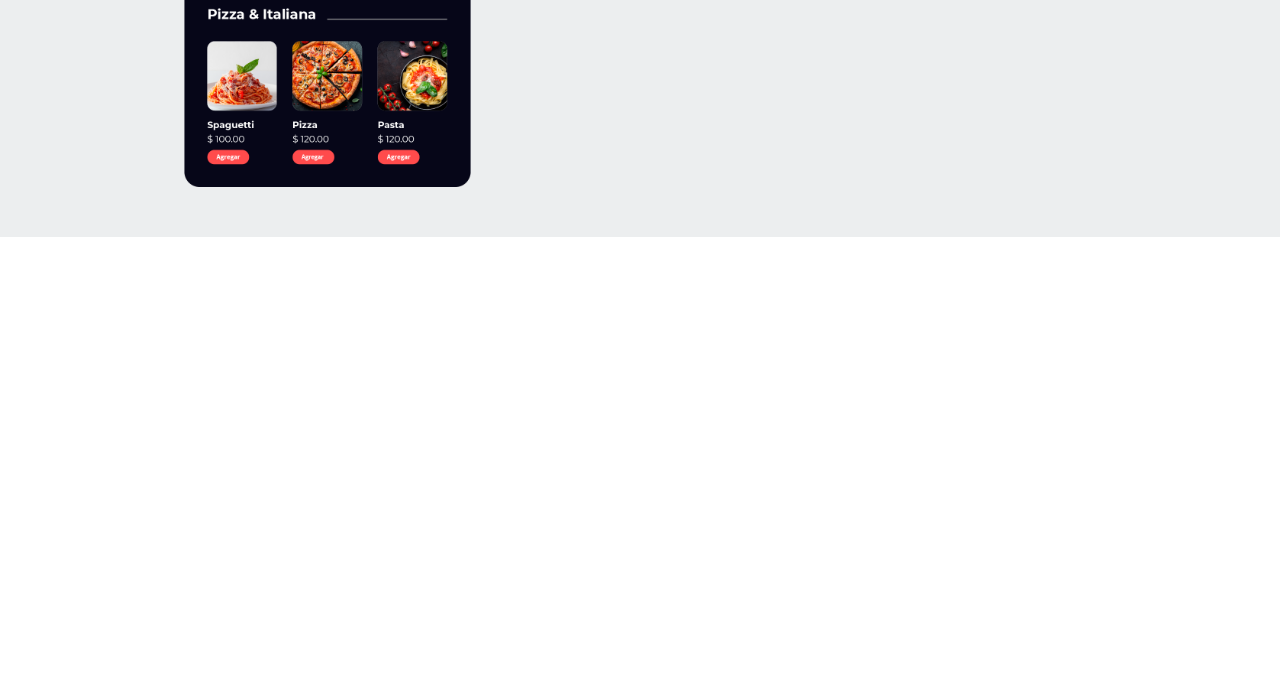
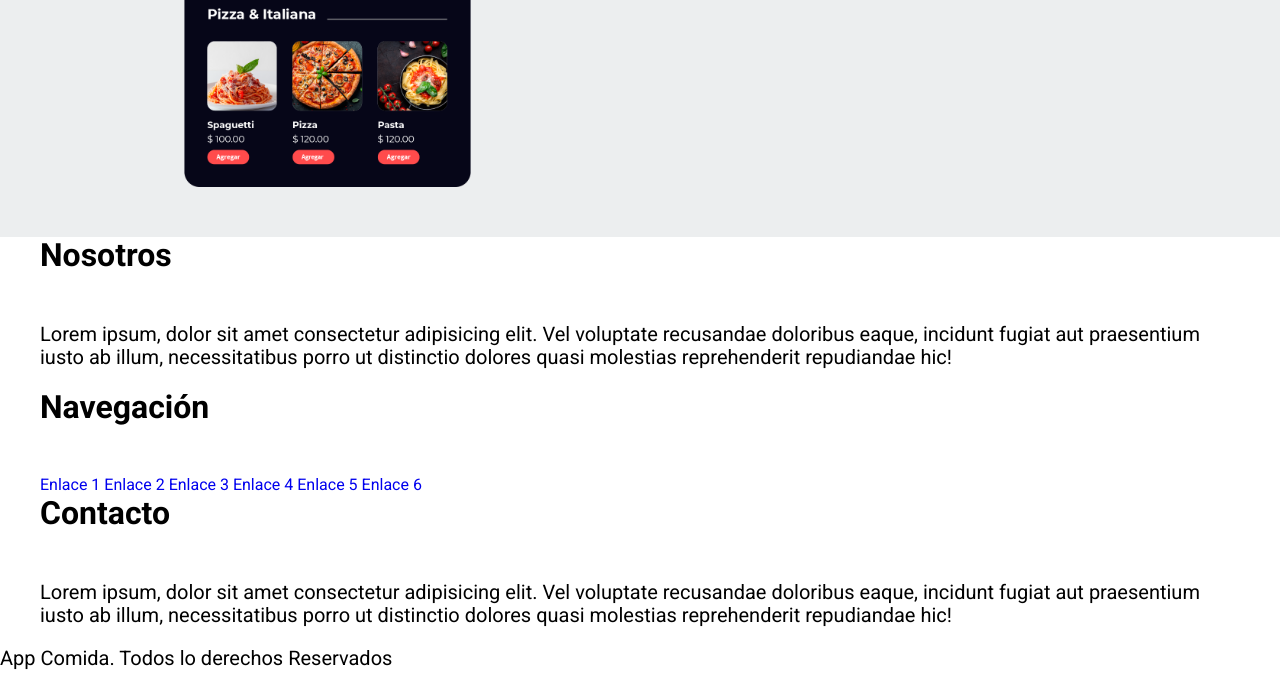
Before and after one commit to johnburetdev/DeliveryApp-CSS-HMTL, a website: page index.html in a window 1280 px wide. Shown: the part 5213-5903 px from the top of the page. Before the commit the page ends 5450 px from the top, so only its background shows below. Drawn offline with Linux system fonts and the light colour scheme.

Commit message:
footer HTML listo

```diff
--- a/index.html
+++ b/index.html
@@ -375,9 +375,38 @@
                     </a>
                 </div>
             </div>
-
         </div>
     </section>
+
+    <footer class="footer">
+        <div class="footer__grid contenedor">
+            <div class="footer__widget">
+                <h3 class="footer__heading">Nosotros</h3>
+                <p class="footer__texto">Lorem ipsum, dolor sit amet consectetur adipisicing elit. Vel voluptate
+                    recusandae doloribus eaque, incidunt fugiat aut praesentium iusto ab illum, necessitatibus porro ut
+                    distinctio dolores quasi molestias reprehenderit repudiandae hic!</p>
+            </div>
+
+            <div class="div__widget">
+                <h3 class="footer__heading">Navegación</h3>
+                <a href="#" class="footer__link">Enlace 1</a>
+                <a href="#" class="footer__link">Enlace 2</a>
+                <a href="#" class="footer__link">Enlace 3</a>
+                <a href="#" class="footer__link">Enlace 4</a>
+                <a href="#" class="footer__link">Enlace 5</a>
+                <a href="#" class="footer__link">Enlace 6</a>
+            </div>
+
+            <div class="footer__widget">
+                <h3 class="footer__heading">Contacto</h3>
+                <p class="footer__texto">Lorem ipsum, dolor sit amet consectetur adipisicing elit. Vel voluptate
+                    recusandae doloribus eaque, incidunt fugiat aut praesentium iusto ab illum, necessitatibus porro ut
+                    distinctio dolores quasi molestias reprehenderit repudiandae hic!</p>
+            </div>
+        </div>
+
+        <p class="footer__copyright">App Comida. Todos lo derechos Reservados</p>
+    </footer>
 </body>
 
 </html>
```
